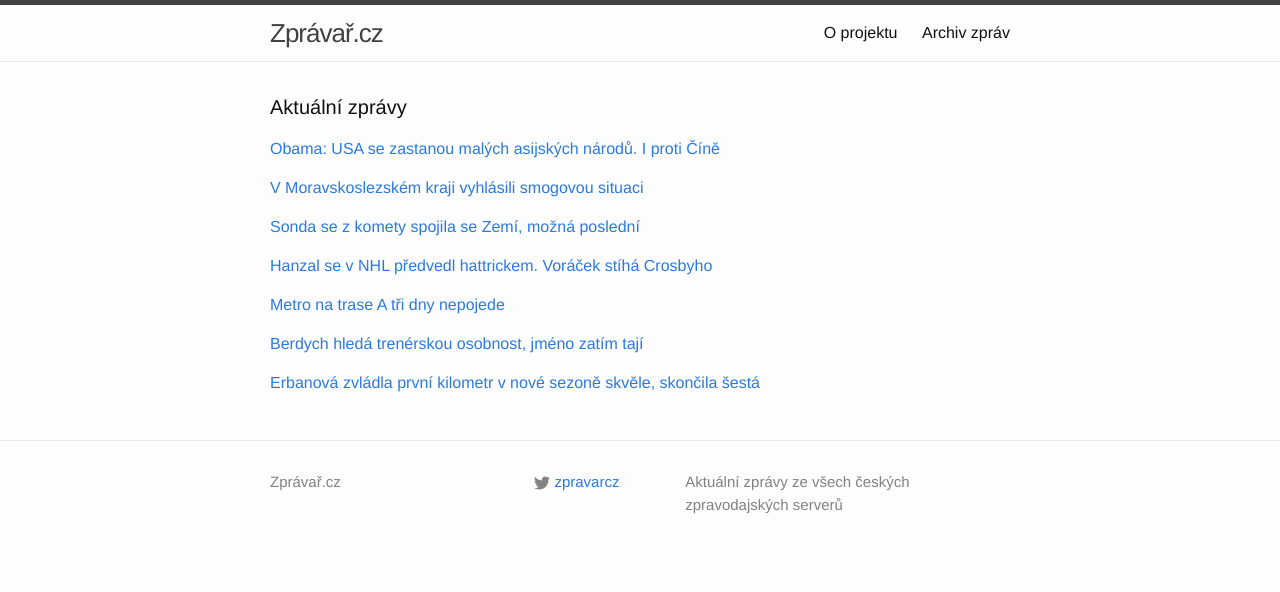
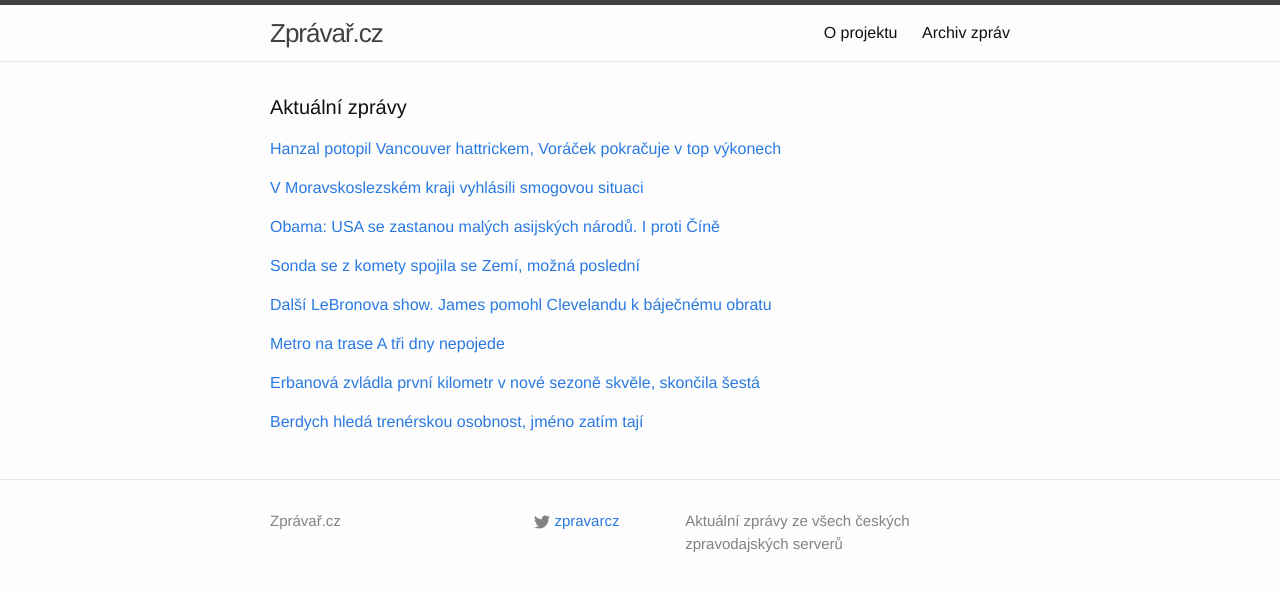
Before and after one commit to adliska/zpravar, a Jekyll site: the page built from index.html, in a window 1280 px wide. Shown: the top 592 px of the page. Built offline with Jekyll 4.4.1, drawn with Linux system fonts in a browser that asks for light colours; some of the changed lines change nothing that is shown.

Commit message:
zpravar news update

```diff
--- a/index.html
+++ b/index.html
@@ -5,13 +5,14 @@ layout: default
 <div class="home">
     <h1 class="page-heading">Aktuální zprávy</h1>
 
-<p><a href="javascript:;" onclick="toggle_visibility('zpravy0')">Obama: USA se zastanou malých asijských národů. I proti Číně</a></p>
+<p><a href="javascript:;" onclick="toggle_visibility('zpravy0')">Hanzal potopil Vancouver hattrickem, Voráček pokračuje v top výkonech</a></p>
 <div id="zpravy0" style="display:none">
 <ul>
-<li><a href=http://zpravy.e15.cz/zahranicni/politika/obama-usa-se-zastanou-malych-asijskych-narodu-i-proti-cine-1137444>Obama: USA se zastanou malých asijských národů. I proti Číně - zpravy.e15.cz</a></li>
-<li><a href=http://www.ceskatelevize.cz/ct24/svet/292499-zacina-summit-g20-v-brisbane-obama-se-znovu-oprel-do-ruska/>Začíná summit G20 v Brisbane. Obama se znovu opřel do Ruska - www.ceskatelevize.cz</a></li>
-<li><a href=http://www.novinky.cz/zahranicni/amerika/353605-ruska-agrese-je-hrozbou-pro-cely-svet-rekl-obama.html>Ruská agrese je hrozbou pro celý svět, řekl Obama - www.novinky.cz</a></li>
-<li><a href=http://www.ceskenoviny.cz/zpravy/zpravy/usa-daji-tri-miliardy-dolaru-do-klimatickeho-fondu/1147631>USA dají tři miliardy dolarů do klimatického fondu - www.ceskenoviny.cz</a></li>
+<li><a href=http://www.tyden.cz/rubriky/sport/hokej/nhl/hanzal-potopil-vancouver-hattrickem-voracek-pokracuje-v-top-vykonech_324364.html>Hanzal potopil Vancouver hattrickem, Voráček pokračuje v top výkonech - www.tyden.cz</a></li>
+<li><a href=http://www.rozhlas.cz/_zprava/hanzal-se-v-nhl-predvedl-hattrickem-voracek-stiha-crosbyho--1421023>Hanzal se v NHL předvedl hattrickem. Voráček stíhá Crosbyho - www.rozhlas.cz</a></li>
+<li><a href=http://www.denik.cz/hokej/hanzal-zazaril-v-nhl-hattrickem-voracek-opet-bodoval-20141115.html>Hanzal zazářil v NHL hattrickem, Voráček opět bodoval - www.denik.cz</a></li>
+<li><a href=http://www.sportovninoviny.cz/zpravy/hanzal-zazaril-v-nhl-hattrickem-voracek-opet-bodoval/1147635>Hanzal zazářil v NHL hattrickem, Voráček opět bodoval - www.sportovninoviny.cz</a></li>
+<li><a href=http://hokej.idnes.cz/hanzal-nastrilel-hattrick-dcm-/nhl.aspx?c=A141115_064319_nhl_Mkr>Hanzal nastřílel hattrick, Voráček bodoval už podeváté v řadě - hokej.idnes.cz</a></li>
 </ul>
 </div><p><a href="javascript:;" onclick="toggle_visibility('zpravy1')">V Moravskoslezském kraji vyhlásili smogovou situaci</a></p>
 <div id="zpravy1" style="display:none">
@@ -21,35 +22,35 @@ layout: default
 <li><a href=http://www.tyden.cz/rubriky/domaci/na-ostravsku-byla-vyhlasena-smogova-situace_324356.html>Na Ostravsku byla vyhlášena smogová situace - www.tyden.cz</a></li>
 <li><a href=http://www.ceskenoviny.cz/zpravy/zpravy/meteorologove-vyhlasili-smogovou-situaci-v-moravskoslezskem-kraj/1147650>Meteorologové vyhlásili smogovou situaci v Moravskoslezském kraj - www.ceskenoviny.cz</a></li>
 </ul>
-</div><p><a href="javascript:;" onclick="toggle_visibility('zpravy2')">Sonda se z komety spojila se Zemí, možná poslední</a></p>
+</div><p><a href="javascript:;" onclick="toggle_visibility('zpravy2')">Obama: USA se zastanou malých asijských národů. I proti Číně</a></p>
 <div id="zpravy2" style="display:none">
+<ul>
+<li><a href=http://zpravy.e15.cz/zahranicni/politika/obama-usa-se-zastanou-malych-asijskych-narodu-i-proti-cine-1137444>Obama: USA se zastanou malých asijských národů. I proti Číně - zpravy.e15.cz</a></li>
+<li><a href=http://www.ceskatelevize.cz/ct24/svet/292499-zacina-summit-g20-v-brisbane-obama-se-znovu-oprel-do-ruska/>Začíná summit G20 v Brisbane. Obama se znovu opřel do Ruska - www.ceskatelevize.cz</a></li>
+<li><a href=http://www.novinky.cz/zahranicni/amerika/353605-ruska-agrese-je-hrozbou-pro-cely-svet-rekl-obama.html>Ruská agrese je hrozbou pro celý svět, řekl Obama - www.novinky.cz</a></li>
+<li><a href=http://www.ceskenoviny.cz/zpravy/zpravy/usa-daji-tri-miliardy-dolaru-do-klimatickeho-fondu/1147631>USA dají tři miliardy dolarů do klimatického fondu - www.ceskenoviny.cz</a></li>
+</ul>
+</div><p><a href="javascript:;" onclick="toggle_visibility('zpravy3')">Sonda se z komety spojila se Zemí, možná poslední</a></p>
+<div id="zpravy3" style="display:none">
 <ul>
 <li><a href=http://e-svet.e15.cz/technika/sonda-se-z-komety-spojila-se-zemi-mozna-posledni-1137448>Sonda se z komety spojila se Zemí, možná poslední - e-svet.e15.cz</a></li>
 <li><a href=http://zahranicni.ihned.cz/c1-63123760-philae-se-louci-sonde-dosly-baterky-stihla-vsak-odeslat-potrebna-data>Philae se loučí. Sondě došly baterky, stihla však odeslat potřebná data - zahranicni.ihned.cz</a></li>
 <li><a href=http://www.novinky.cz/veda-skoly/353604-sonda-philae-vyslala-z-komety-opet-signal-pak-ji-dosly-baterie.html>Sonda Philae vyslala z komety opět signál, pak jí došly baterie  - www.novinky.cz</a></li>
 <li><a href=http://www.ceskenoviny.cz/zpravy/zpravy/sonda-philae-vyslala-z-komety-opet-signal-pak-ji-dosly-baterie/1147614>Sonda Philae vyslala z komety opět signál, pak jí došly baterie - www.ceskenoviny.cz</a></li>
 </ul>
-</div><p><a href="javascript:;" onclick="toggle_visibility('zpravy3')">Hanzal se v NHL předvedl hattrickem. Voráček stíhá Crosbyho</a></p>
-<div id="zpravy3" style="display:none">
+</div><p><a href="javascript:;" onclick="toggle_visibility('zpravy4')">Další LeBronova show. James pomohl Clevelandu k báječnému obratu</a></p>
+<div id="zpravy4" style="display:none">
 <ul>
-<li><a href=http://www.rozhlas.cz/_zprava/hanzal-se-v-nhl-predvedl-hattrickem-voracek-stiha-crosbyho--1421023>Hanzal se v NHL předvedl hattrickem. Voráček stíhá Crosbyho - www.rozhlas.cz</a></li>
-<li><a href=http://www.denik.cz/hokej/hanzal-zazaril-v-nhl-hattrickem-voracek-opet-bodoval-20141115.html>Hanzal zazářil v NHL hattrickem, Voráček opět bodoval - www.denik.cz</a></li>
-<li><a href=http://www.sportovninoviny.cz/zpravy/hanzal-zazaril-v-nhl-hattrickem-voracek-opet-bodoval/1147635>Hanzal zazářil v NHL hattrickem, Voráček opět bodoval - www.sportovninoviny.cz</a></li>
-<li><a href=http://hokej.idnes.cz/hanzal-nastrilel-hattrick-dcm-/nhl.aspx?c=A141115_064319_nhl_Mkr>Hanzal nastřílel hattrick, Voráček bodoval už podeváté v řadě - hokej.idnes.cz</a></li>
+<li><a href=http://sport.idnes.cz/vysledky-nba-c9b-/basket.aspx?c=A141115_103130_sport-basket_par>Další LeBronova show. James pomohl Clevelandu k báječnému obratu - sport.idnes.cz</a></li>
+<li><a href=http://www.denik.cz/ostatni_sport/james-reziroval-velkolepy-obrat-clevelandu-bryantovi-duel-vubec-nevysel-20141115.html>James režíroval velkolepý obrat Clevelandu, Bryantovi duel vůbec nevyšel - www.denik.cz</a></li>
+<li><a href=http://www.sportovninoviny.cz/zpravy/james-v-nba-ridil-velky-obrat-clevelandu-na-hristi-bostonu/1147669>James v NBA řídil velký obrat Clevelandu na hřišti Bostonu - www.sportovninoviny.cz</a></li>
 </ul>
-</div><p><a href="javascript:;" onclick="toggle_visibility('zpravy4')">Metro na trase A tři dny nepojede</a></p>
-<div id="zpravy4" style="display:none">
+</div><p><a href="javascript:;" onclick="toggle_visibility('zpravy5')">Metro na trase A tři dny nepojede</a></p>
+<div id="zpravy5" style="display:none">
 <ul>
 <li><a href=http://www.novinky.cz/domaci/353606-metro-na-trase-a-tri-dny-nepojede.html>Metro na trase A tři dny nepojede - www.novinky.cz</a></li>
 <li><a href=http://zpravy.aktualne.cz/regiony/praha/metro-nejezdi-na-trase-a-mezi-namestim-miru-a-hostivari/r~ed078d806c9111e4b5c5002590604f2e/>Metro nejezdí na trase A mezi Náměstím Míru a Hostivaří - zpravy.aktualne.cz</a></li>
 <li><a href=http://www.ceskatelevize.cz/ct24/regiony/292432-metro-nepojede-ctvrty-vikend-v-rade-tentokrat-do-hostivare/>Metro nepojede čtvrtý víkend v řadě, tentokrát do Hostivaře - www.ceskatelevize.cz</a></li>
-</ul>
-</div><p><a href="javascript:;" onclick="toggle_visibility('zpravy5')">Berdych hledá trenérskou osobnost, jméno zatím tají</a></p>
-<div id="zpravy5" style="display:none">
-<ul>
-<li><a href=http://sport.aktualne.cz/berdych-hleda-trenerskou-osobnost-jmeno-zatim-taji/r~fd98a60a6c9d11e4b6d20025900fea04/>Berdych hledá trenérskou osobnost, jméno zatím tají - sport.aktualne.cz</a></li>
-<li><a href=http://www.sportovninoviny.cz/zpravy/berdych-zvazuje-angazovani-superkouce-jmeno-nerekne/1147646>Berdych zvažuje angažování "superkouče", jméno neřekne - www.sportovninoviny.cz</a></li>
-<li><a href=http://www.rozhlas.cz/_zprava/ke-grandslamu-s-novym-trenerem-zatim-jde-o-jedno-jmeno-pripustil-berdych--1421028>Ke grandslamu s novým trenérem. Zatím jde o jedno jméno, připustil Berdych  - www.rozhlas.cz</a></li>
 </ul>
 </div><p><a href="javascript:;" onclick="toggle_visibility('zpravy6')">Erbanová zvládla první kilometr v nové sezoně skvěle, skončila šestá</a></p>
 <div id="zpravy6" style="display:none">
@@ -58,4 +59,11 @@ layout: default
 <li><a href=http://www.sportovninoviny.cz/zpravy/rychlobruslarka-erbanova-byla-sesta-v-zavode-sp-na-1000-metru/1147639>Rychlobruslařka Erbanová byla šestá v závodě SP na 1000 metrů - www.sportovninoviny.cz</a></li>
 <li><a href=http://sport.aktualne.cz/rychlobruslarka-erbanova-byla-sesta-v-kilometrovem-zavode-sp/r~55e472726c9811e4845a002590604f2e/>Rychlobruslařka Erbanová byla šestá v kilometrovém závodě SP - sport.aktualne.cz</a></li>
 </ul>
+</div><p><a href="javascript:;" onclick="toggle_visibility('zpravy7')">Berdych hledá trenérskou osobnost, jméno zatím tají</a></p>
+<div id="zpravy7" style="display:none">
+<ul>
+<li><a href=http://sport.aktualne.cz/berdych-hleda-trenerskou-osobnost-jmeno-zatim-taji/r~fd98a60a6c9d11e4b6d20025900fea04/>Berdych hledá trenérskou osobnost, jméno zatím tají - sport.aktualne.cz</a></li>
+<li><a href=http://www.sportovninoviny.cz/zpravy/berdych-zvazuje-angazovani-superkouce-jmeno-nerekne/1147646>Berdych zvažuje angažování "superkouče", jméno neřekne - www.sportovninoviny.cz</a></li>
+<li><a href=http://www.rozhlas.cz/_zprava/ke-grandslamu-s-novym-trenerem-zatim-jde-o-jedno-jmeno-pripustil-berdych--1421028>Ke grandslamu s novým trenérem. Zatím jde o jedno jméno, připustil Berdych  - www.rozhlas.cz</a></li>
+</ul>
 </div></div>
```
